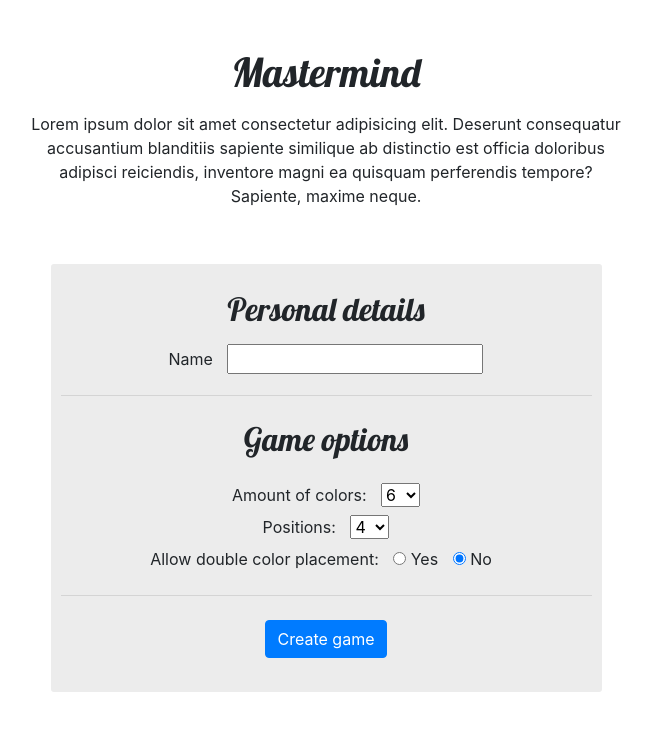
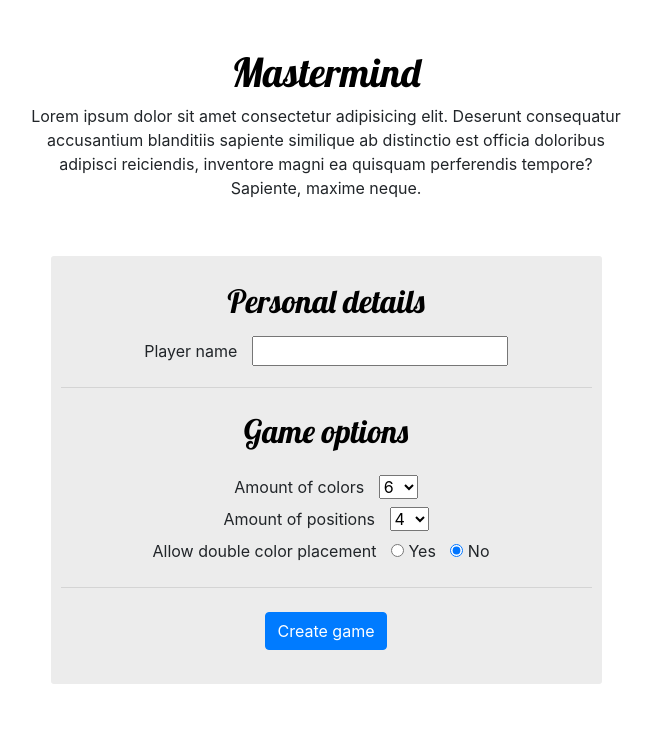
Before and after one commit to tjeufoolen/FLASK_Mastermind, a Flask app: page / in a window 1280 px wide. Shown: the top 731 px of the page, without its empty margins (314-966 px from the left). Run offline with Flask 2, Linux system fonts and the light colour scheme; parts of the project's set-up code (start-up, migrations or seed data) failed here and were passed over; some libraries are stand-ins or nearby versions.

Commit message:
inbetween

```diff
--- a/app.py
+++ b/app.py
@@ -1,14 +1,21 @@
 import settings
 from database.database import Database
-from flask import Flask, render_template
+from flask import Flask, render_template, request, redirect
+from templates.forms import CreateGameForm
 
 app = Flask(__name__)
+app.secret_key = settings.SECRET_KEY
 db = Database(settings.DATABASE_FILE)
 
 
-@app.route('/')
+@app.route('/', methods=["GET", "POST"])
 def home():
-    return render_template('index.html')
+    form = CreateGameForm()
+
+    if request.method == 'POST' and form.validate():
+        return redirect('/game')
+
+    return render_template('index.html', form=form)
 
 
 @app.route('/game')
--- a/settings.py
+++ b/settings.py
@@ -4,3 +4,4 @@ import os
 # Load environment variables
 load_dotenv()
 DATABASE_FILE = os.getenv("DATABASE_FILE")
+SECRET_KEY = os.getenv("SECRET_KEY")
--- a/static/css/style.css
+++ b/static/css/style.css
@@ -21,8 +21,13 @@ html {
     --border-radius: 3px;
 }
 
-h1,h2 {
+h1,h2,.h1,.h2 {
     font-family: 'Lobster', cursive;
+    color: black;
+}
+h1:hover,h2:hover,.h1:hover,.h2:hover {
+    color: black;
+    text-decoration: none;
 }
 .box {
     padding: var(--default-spacing);
--- /dev/null
+++ b/templates/forms/__init__.py
@@ -0,0 +1,3 @@
+from .create_game_form import CreateGameForm
+
+__all__ = ["CreateGameForm"]
--- /dev/null
+++ b/templates/forms/create_game_form.py
@@ -0,0 +1,15 @@
+from flask_wtf import FlaskForm
+from wtforms import StringField, SelectField, RadioField
+from wtforms.validators import DataRequired
+
+
+class CreateGameForm(FlaskForm):
+    player_name = StringField('Player name', validators=[DataRequired(message="Please enter a player name")])
+    amount_of_colors = SelectField('Amount of colors',
+                                   choices=[(6, "6"), (7, "7"), (8, "8"), (9, "9"), (10, "10")], default=6,
+                                   coerce=int)
+    amount_of_positions = SelectField('Amount of positions',
+                                      choices=[(4, "4"), (5, "5"), (6, "6"), (7, "7"), (8, "8"), (9, "9"), (10, "10")],
+                                      default=4, coerce=int)
+    double_colors = RadioField('Allow double color placement', choices=[(True, "Yes"), (False, "No")], default=False,
+                               coerce=bool)
--- a/templates/index.html
+++ b/templates/index.html
@@ -1,8 +1,9 @@
 {% extends 'layouts/base.html' %}
+{% import 'macros/validation.html' as validation %}
 
 {% block header %}
     <div class="container text-center py-5">
-        <h1>Mastermind</h1>
+        <a href="/" class="h1">Mastermind</a>
         <p class="py-2">Lorem ipsum dolor sit amet consectetur adipisicing elit. Deserunt consequatur accusantium
             blanditiis sapiente similique ab distinctio est officia doloribus adipisci reiciendis, inventore magni ea
             quisquam perferendis tempore? Sapiente, maxime neque.</p>
@@ -13,48 +14,46 @@
     <div class="container">
         <div class="row justify-content-center mx-1">
             <div class="col-12 col-md-8 col-lg-6 box text-center">
-                <form action="/game/create" method="POST">
+                <form method="POST">
+                    {{ form.csrf_token }}
+
                     <h2 class="my-3">Personal details</h2>
+                    {# Playername #}
                     <div class="form-group">
-                        <label for="name">Name</label>
-                        <input type="text" name="name" id="name">
+                        {{ form.player_name.label }}
+                        {{ form.player_name() }}
+                        {{ validation.error(form.player_name.errors) }}
                     </div>
 
                     <hr>
+
                     <h2 class="my-4">Game options</h2>
+                    {# Amount of colors #}
                     <div class="form-group">
-                        <label for="color_amount">Amount of colors: </label>
-                        <select name="color_amount" id="color_amount">
-                            <option value="6" selected>6</option>
-                            <option value="7">7</option>
-                            <option value="8">8</option>
-                            <option value="9">9</option>
-                            <option value="10">10</option>
-                        </select>
+                        {{ form.amount_of_colors.label }}
+                        {{ form.amount_of_colors() }}
+                        {{ validation.error(form.amount_of_colors.errors) }}
                     </div>
+                    {# Amount of positions #}
                     <div class="form-group">
-                        <label for="positions">Positions: </label>
-                        <select name="positions" id="positions">
-                            <option value="4" selected>4</option>
-                            <option value="5">5</option>
-                            <option value="6">6</option>
-                            <option value="7">7</option>
-                            <option value="8">8</option>
-                            <option value="9">9</option>
-                            <option value="10">10</option>
-                        </select>
+                        {{ form.amount_of_positions.label }}
+                        {{ form.amount_of_positions() }}
+                        {{ validation.error(form.amount_of_positions.errors) }}
+                    </div>
+                    {# Allow double color placement #}
+                    <div class="form-group">
+                        {{ form.double_colors.label }}
+                        {% for field in form.double_colors %}
+                            <tr>
+                                <td>{{ field }}</td>
+                                <td>{{ field.label }}</td>
+                            </tr>
+                        {% endfor %}
+                        {{ validation.error(form.double_colors.errors) }}
                     </div>
 
-                    <div class="form-group">
-                        <label for="double_colors">Allow double color placement: </label>
+                    <hr>
 
-                        <input type="radio" name="double_colors" id="yes" value="true">
-                        <label for="yes">Yes</label>
-
-                        <input type="radio" name="double_colors" id="no" value="false" checked>
-                        <label for="no">No</label>
-                    </div>
-                    <hr>
                     <button class="btn btn-primary mt-2 mb-4" type="submit">Create game</button>
                 </form>
             </div>
--- /dev/null
+++ b/templates/macros/validation.html
@@ -0,0 +1,7 @@
+{% macro error(errorsList) -%}
+    {% if errorsList |length >0 %}
+        {% for error in errorsList %}
+            <div class="bg-danger text-white rounded p-1">{{ error }}</div>
+        {% endfor %}
+    {% endif %}
+{%- endmacro %}
```
Also changed, not shown: README.md, 1 other file.
